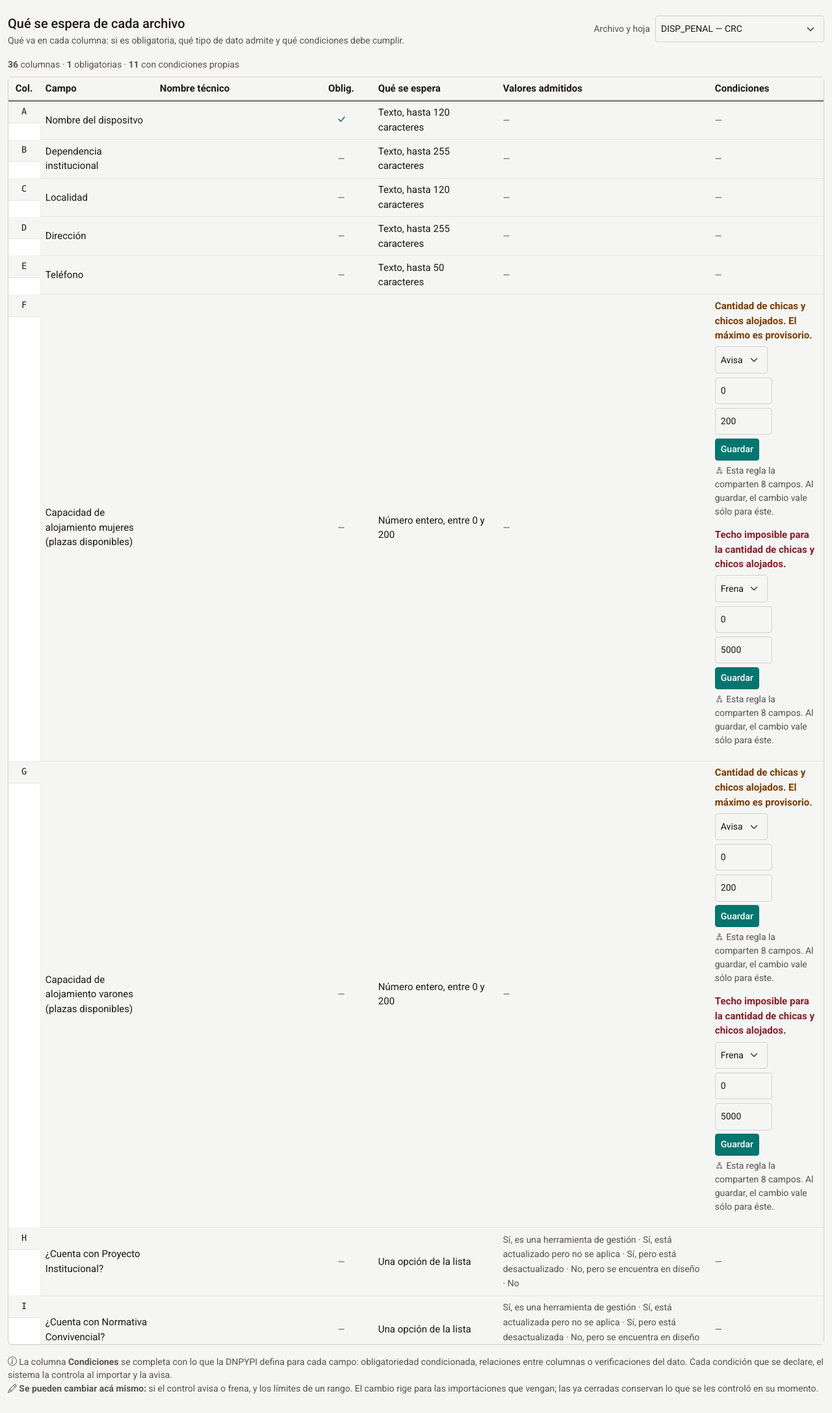
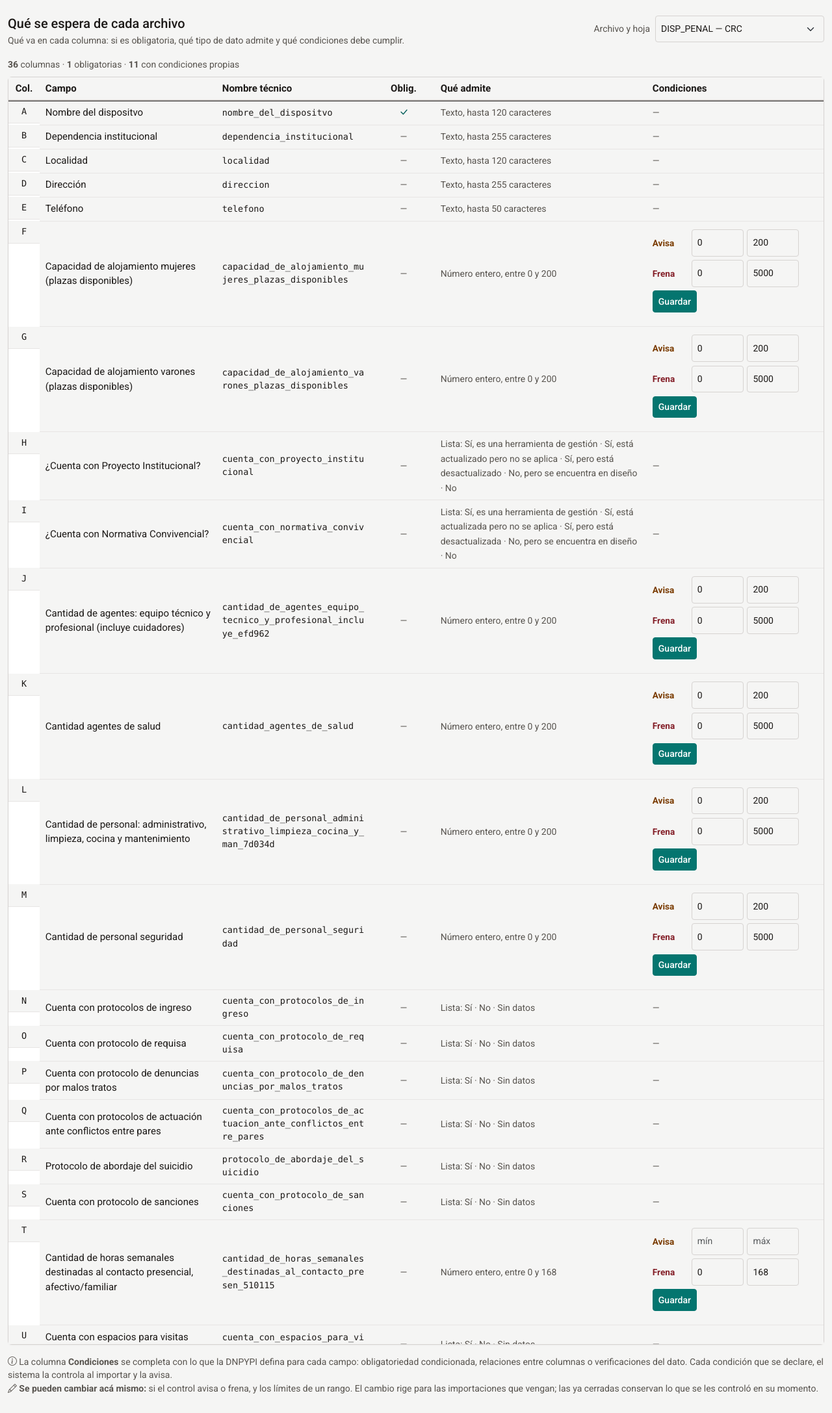
Before and after one commit to dsocial118/Modulo-de-Importaciones-Recurrentes, a Django app: page /reglas/ in a window 1280 px wide. Shown: the part 88-2263 px from the top of the page at 65% size. Run offline with Django 5.2, Linux system fonts and the light colour scheme; a user stored in the database is signed in; data comes from the database, SQL or seed files in the repository.

Commit message:
feat(reglas): los dos techos en un renglon, y el renglon crea y quita
Cambios sobre la primera version, todos salidos de probarla:

1. LOS RANGOS VAN EN UN RENGLON, no en dos. Cuatro casilleros: minimo y
   maximo de lo que avisa, minimo y maximo de lo que frena. "Mas de 200 es
   raro, mas de 2.000 es imposible" es una definicion, no dos reglas.

2. ESE RENGLON TAMBIEN CREA Y QUITA. Un casillero vacio que se completa es
   una regla nueva; uno que se vacia la quita. Cubre la creacion para el tipo
   de regla mas usado -80 de las 156- sin una pantalla aparte, y deja a la
   vista que campos no tienen control.

3. UNA SOLA COLUMNA "Que admite" en lugar de "Que se espera" y "Valores
   admitidos", que para un campo con lista decian lo mismo dos veces: "Una
   opcion de la lista" al lado de la lista. Ahora dice "Lista: Gubernamental ·
   No gubernamental · Mixta".

4. ARREGLA el nombre tecnico vacio: la consulta de la pantalla nunca traia
   c.nombre, asi que la columna salia en blanco para el administrador.

5. La tabla se desplaza tambien en horizontal. Al editar limites la pantalla
   se pone ancha, y cortar una columna es peor que desplazarse.

Lo que no entra por ahora: crear reglas de los otros nueve tipos, y editar el
tipo de dato o el largo de un texto -eso cambia la tabla receptora, no solo
la definicion-.

135 tests, pylint 10.00, black y djlint limpios. Probado contra la base:
crea el techo que falta, lo cambia, lo quita al vaciarlo y rechaza minimo
mayor que maximo.

Co-Authored-By: Claude Opus 5 <noreply@anthropic.com>

```diff
--- a/runac/services/importacion_service.py
+++ b/runac/services/importacion_service.py
@@ -207,7 +207,7 @@ def reglas_de_hoja(codigo_archivo: str, nombre_hoja: str):
     with connection.cursor() as cur:
         cur.execute(
             """
-            SELECT c.id, c.orden, c.titulo_esperado, c.tipo_dato,
+            SELECT c.id, c.orden, c.nombre, c.titulo_esperado, c.tipo_dato,
                    c.longitud_maxima, c.obligatorio,
                    c.ayuda, d.nombre_esperado AS grupo,
                    cat.codigo AS catalogo, cat.nombre AS lista,
--- a/runac/templates/runac/base.html
+++ b/runac/templates/runac/base.html
@@ -323,12 +323,15 @@
 
     /* Editar una regla: los controles van en una línea y envuelven en pantalla
        chica, donde la columna «Condiciones» es una ficha y no una celda. */
-    .editar-regla {
+    .editar-regla, .dos-techos {
         display: flex; flex-wrap: wrap; gap: .35rem; align-items: center;
         margin: .35rem 0 .9rem;
     }
     .editar-regla select { width: auto; }
-    .editar-regla input[type="text"] { width: 5.5rem; }
+    .editar-regla input[type="text"], .dos-techos input[type="text"] { width: 5rem; }
+    /* «Avisa» y «Frena» etiquetan cada par de casilleros: sin ancho fijo, la
+       fila se desarma cuando una dice más letras que la otra. */
+    .dos-techos > span { min-width: 3.4rem; font-size: .85rem; }
 
     .estado {
       font-size: .72rem; padding: .2rem .55rem; border-radius: 1rem;
@@ -436,7 +439,10 @@
 
       /* Encabezado fijo: el scroll es del contenedor, que es lo que hace
          que `sticky` funcione. Sin altura máxima, no hay nada que fijar. */
-      .tabla-scroll { max-height: 70vh; overflow-y: auto; }
+      /* Se desplaza en los dos sentidos: la pantalla de reglas se pone ancha
+         cuando se editan los límites, y cortar una columna es peor que
+         desplazarse. */
+      .tabla-scroll { max-height: 70vh; overflow: auto; }
       .tabla-scroll thead th {
         position: sticky; top: 0; z-index: 2;
         background: var(--lienzo); box-shadow: inset 0 -2px 0 var(--borde);
--- a/runac/templates/runac/reglas.html
+++ b/runac/templates/runac/reglas.html
@@ -43,8 +43,7 @@
                             <th>Campo</th>
                             {% if ver_tecnico %}<th style="width:15rem">Nombre técnico</th>{% endif %}
                             <th style="width:6rem" class="text-center">Oblig.</th>
-                            <th style="width:12rem">Qué se espera</th>
-                            <th style="width:26%">Valores admitidos</th>
+                            <th style="width:26%">Qué admite</th>
                             <th>Condiciones</th>
                         </tr>
                     </thead>
@@ -64,8 +63,7 @@
                                         <span class="ayuda">—</span>
                                     {% endif %}
                                 </td>
-                                <td data-etiqueta="Qué se espera">{{ c.espera }}</td>
-                                <td data-etiqueta="Valores admitidos">
+                                <td data-etiqueta="Qué admite">
                                     {% if c.valores.detalle %}
                                         <details>
                                             <summary class="text-primary" style="cursor: pointer">{{ c.valores.texto }}</summary>
@@ -78,14 +76,57 @@
                                     {% endif %}
                                 </td>
                                 <td data-etiqueta="Condiciones">
-                                    {% for r in c.reglas %}
+                                    {# Los dos techos, en un renglón: es una definición, no dos reglas. #}
+                                    {% if c.numerico and puede_editar %}
+                                        <form method="post" class="dos-techos">
+                                            {% csrf_token %}
+                                            <input type="hidden" name="accion" value="rangos" />
+                                            <input type="hidden" name="campo" value="{{ c.id }}" />
+                                            <input type="hidden" name="hoja" value="{{ hoja_elegida }}" />
+                                            <span class="sev-ADVERTENCIA">Avisa</span>
+                                            <input type="text"
+                                                   inputmode="decimal"
+                                                   name="avisa_min"
+                                                   value="{{ c.rangos.avisa.minimo|default_if_none:'' }}"
+                                                   class="form-control form-control-sm"
+                                                   placeholder="mín"
+                                                   aria-label="Mínimo que avisa" />
+                                            <input type="text"
+                                                   inputmode="decimal"
+                                                   name="avisa_max"
+                                                   value="{{ c.rangos.avisa.maximo|default_if_none:'' }}"
+                                                   class="form-control form-control-sm"
+                                                   placeholder="máx"
+                                                   aria-label="Máximo que avisa" />
+                                            <span class="sev-BLOQUEANTE">Frena</span>
+                                            <input type="text"
+                                                   inputmode="decimal"
+                                                   name="frena_min"
+                                                   value="{{ c.rangos.frena.minimo|default_if_none:'' }}"
+                                                   class="form-control form-control-sm"
+                                                   placeholder="mín"
+                                                   aria-label="Mínimo que frena" />
+                                            <input type="text"
+                                                   inputmode="decimal"
+                                                   name="frena_max"
+                                                   value="{{ c.rangos.frena.maximo|default_if_none:'' }}"
+                                                   class="form-control form-control-sm"
+                                                   placeholder="máx"
+                                                   aria-label="Máximo que frena" />
+                                            <button class="btn btn-sm btn-primary">Guardar</button>
+                                        </form>
+                                    {% elif c.rangos.hay %}
+                                        {% if c.rangos.avisa %}<div class="sev-ADVERTENCIA">{{ c.rangos.avisa.texto }}</div>{% endif %}
+                                        {% if c.rangos.frena %}<div class="sev-BLOQUEANTE">{{ c.rangos.frena.texto }}</div>{% endif %}
+                                    {% endif %}
+                                    {# Las demás condiciones: una por renglón, con el interruptor. #}
+                                    {% for r in c.otras %}
                                         <div class="sev-{{ r.severidad }}">{{ r.texto }}</div>
                                         {% if puede_editar %}
                                             <form method="post" class="editar-regla">
                                                 {% csrf_token %}
                                                 <input type="hidden" name="aplicacion" value="{{ r.aplicacion_id }}" />
                                                 <input type="hidden" name="hoja" value="{{ hoja_elegida }}" />
-                                                <input type="hidden" name="tipo" value="{{ r.tipo_regla }}" />
                                                 <select name="severidad"
                                                         class="form-select form-select-sm"
                                                         aria-label="Severidad">
@@ -98,34 +139,16 @@
                                                         Frena
                                                     </option>
                                                 </select>
-                                                {% if r.es_rango %}
-                                                    <input type="text"
-                                                           inputmode="decimal"
-                                                           name="minimo"
-                                                           value="{{ r.minimo|default_if_none:'' }}"
-                                                           class="form-control form-control-sm"
-                                                           placeholder="mín"
-                                                           aria-label="Mínimo" />
-                                                    <input type="text"
-                                                           inputmode="decimal"
-                                                           name="maximo"
-                                                           value="{{ r.maximo|default_if_none:'' }}"
-                                                           class="form-control form-control-sm"
-                                                           placeholder="máx"
-                                                           aria-label="Máximo" />
-                                                {% endif %}
-                                                <button class="btn btn-sm btn-primary">Guardar</button>
+                                                <button class="btn btn-sm btn-outline-primary">Guardar</button>
                                                 {% if r.compartida %}
-                                                    <span class="ayuda d-block w-100">
-                                                        <i class="bi bi-diagram-2"></i>
-                                                        Esta regla la comparten {{ r.usos }} campos. Al guardar, el cambio vale sólo para éste.
+                                                    <span class="ayuda">
+                                                        <i class="bi bi-diagram-2"></i> la comparten {{ r.usos }} campos
                                                     </span>
                                                 {% endif %}
                                             </form>
                                         {% endif %}
-                                    {% empty %}
-                                        <span class="ayuda">—</span>
                                     {% endfor %}
+                                    {% if not c.reglas and not c.numerico %}<span class="ayuda">—</span>{% endif %}
                                 </td>
                             </tr>
                         {% endfor %}
--- a/runac/views/estructura.py
+++ b/runac/views/estructura.py
@@ -123,9 +123,15 @@ def que_se_espera(campo) -> str:
 
 
 def valores_admitidos(campo) -> dict:
-    """Qué valores acepta la columna: la lista, o el nombre de la lista."""
+    """Qué acepta la columna: el tipo de dato, o la lista si la tiene.
+
+    Era dos columnas —«Qué se espera» y «Valores admitidos»— y para un campo con
+    lista decían lo mismo dos veces: «Una opción de la lista» al lado de la
+    lista. Ahora es una sola: o el tipo, o la lista.
+    """
     if not campo.get("catalogo"):
-        return {"texto": "", "detalle": ""}
+        return {"texto": que_se_espera(campo), "detalle": ""}
+
     cuantos = campo.get("opciones") or 0
     valores = campo.get("valores") or ""
     if cuantos > TOPE_PARA_ENUMERAR:
@@ -133,7 +139,7 @@ def valores_admitidos(campo) -> dict:
             campo["catalogo"], campo.get("lista") or campo["catalogo"]
         )
         return {"texto": f"{nombre} ({cuantos})", "detalle": valores}
-    return {"texto": valores, "detalle": ""}
+    return {"texto": f"Lista: {valores}" if valores else "Lista", "detalle": ""}
 
 
 class ReglasView(SeccionPermitidaMixin, LoginRequiredMixin, TemplateView):
@@ -159,42 +165,57 @@ class ReglasView(SeccionPermitidaMixin, LoginRequiredMixin, TemplateView):
             return redirect(volver)
 
         try:
-            aplicacion_id = int(request.POST.get("aplicacion", ""))
-        except ValueError:
-            messages.error(request, "No se indicó qué regla cambiar.")
-            return redirect(volver)
+            if request.POST.get("accion") == "rangos":
+                self._guardar_rangos(request)
+            else:
+                self._guardar_severidad(request)
+        except (ValueError, reglas_service.NoSePuede) as error:
+            messages.error(request, str(error) or "No se indicó qué regla cambiar.")
+        return redirect(volver)
 
-        try:
-            resultado = reglas_service.cambiar_severidad(
-                aplicacion_id, request.POST.get("severidad", "")
+    def _guardar_rangos(self, request):
+        """Los dos techos de un campo: crea, cambia o quita, según qué se completó."""
+        campo_id = int(request.POST.get("campo", ""))
+        cambios = reglas_service.guardar_rangos(
+            campo_id,
+            (request.POST.get("avisa_min"), request.POST.get("avisa_max")),
+            (request.POST.get("frena_min"), request.POST.get("frena_max")),
+        )
+        if not cambios["hubo"]:
+            messages.info(
+                request, "No había nada que cambiar: los límites quedaron igual."
             )
-            cambios = ["la severidad"] if resultado["cambio"] else []
+            return
 
-            if request.POST.get("tipo") == "RANGO":
-                limites = reglas_service.cambiar_limites(
-                    aplicacion_id,
-                    request.POST.get("minimo"),
-                    request.POST.get("maximo"),
-                )
-                if limites["cambio"]:
-                    cambios.append("los límites")
-                    resultado = {**limites, "cambio": True}
-        except reglas_service.NoSePuede as error:
-            messages.error(request, str(error))
-            return redirect(volver)
+        dicho = [
+            f"{cambios[clave]} {palabra}"
+            for clave, palabra in (
+                ("creadas", "condición nueva"),
+                ("cambiadas", "cambiada"),
+                ("quitadas", "quitada"),
+            )
+            if cambios[clave]
+        ]
+        aviso = f'Listo: {", ".join(dicho)}.'
+        if cambios["desprendidas"]:
+            aviso += (
+                " La condición que se cambió la compartían varios campos:"
+                " el cambio vale sólo para éste."
+            )
+        messages.success(request, aviso)
 
-        if not cambios:
-            messages.info(request, "No había nada que cambiar: la regla quedó igual.")
+    def _guardar_severidad(self, request):
+        """Si el control avisa o frena, para las condiciones que no son rangos."""
+        aplicacion_id = int(request.POST.get("aplicacion", ""))
+        resultado = reglas_service.cambiar_severidad(
+            aplicacion_id, request.POST.get("severidad", "")
+        )
+        if not resultado["cambio"]:
+            messages.info(
+                request, "No había nada que cambiar: la condición quedó igual."
+            )
         else:
-            aviso = f'Se cambió {" y ".join(cambios)}.'
-            if resultado.get("desprendida"):
-                otros = resultado["otros_campos"]
-                aviso += (
-                    f" Esta regla la compartían {otros + 1} campos:"
-                    f" el cambio vale sólo para éste y los otros {otros} quedaron como estaban."
-                )
-            messages.success(request, aviso)
-        return redirect(volver)
+            messages.success(request, "Listo: se cambió si la condición avisa o frena.")
 
     def get_context_data(self, **kwargs):
         ctx = super().get_context_data(**kwargs)
@@ -213,14 +234,19 @@ class ReglasView(SeccionPermitidaMixin, LoginRequiredMixin, TemplateView):
         campos = []
         if archivo and nombre_hoja:
             for c in svc.reglas_de_hoja(archivo, nombre_hoja):
+                reglas = [_para_editar(r) for r in c["reglas"]]
                 campos.append(
                     {
                         **c,
                         "titulo": titulo_completo(c),
-                        "espera": que_se_espera(c),
                         "valores": valores_admitidos(c),
                         "letra": _letra(c["orden"]),
-                        "reglas": [_para_editar(r) for r in c["reglas"]],
+                        "reglas": reglas,
+                        # Los rangos van juntos en un renglón de cuatro
+                        # casilleros; el resto, uno por condición.
+                        "rangos": _dos_techos(reglas),
+                        "otras": _las_demas(reglas, _dos_techos(reglas)),
+                        "numerico": c.get("tipo_dato") in ("ENTERO", "DECIMAL"),
                     }
                 )
 
@@ -255,6 +281,32 @@ def _para_editar(regla: dict) -> dict:
     }
 
 
+def _dos_techos(reglas: list) -> dict:
+    """Los rangos del campo, uno por severidad, para el renglón de cuatro casilleros.
+
+    Si un campo tuviera dos rangos con la misma severidad —no pasa hoy, pero la
+    base lo permite— se toma el primero y el otro queda listado aparte, sin
+    editar. Antes perderlo en silencio que mostrarlo mal.
+    """
+    techos = {}
+    for regla in reglas:
+        if regla["es_rango"]:
+            techos.setdefault(regla["severidad"], regla)
+    return {
+        "avisa": techos.get("ADVERTENCIA"),
+        "frena": techos.get("BLOQUEANTE"),
+        "hay": bool(techos),
+    }
+
+
+def _las_demas(reglas: list, techos: dict) -> list:
+    """Todo lo que no entró en los cuatro casilleros, para no perder nada."""
+    tomadas = {
+        t["aplicacion_id"] for t in (techos["avisa"], techos["frena"]) if t is not None
+    }
+    return [r for r in reglas if r["aplicacion_id"] not in tomadas]
+
+
 def _letra(orden: int) -> str:
     """El número de columna como lo muestra Excel: 1 -> A, 27 -> AA."""
     letras = ""
```
Also changed, not shown: runac/services/reglas_service.py (+110 -13 lines).
